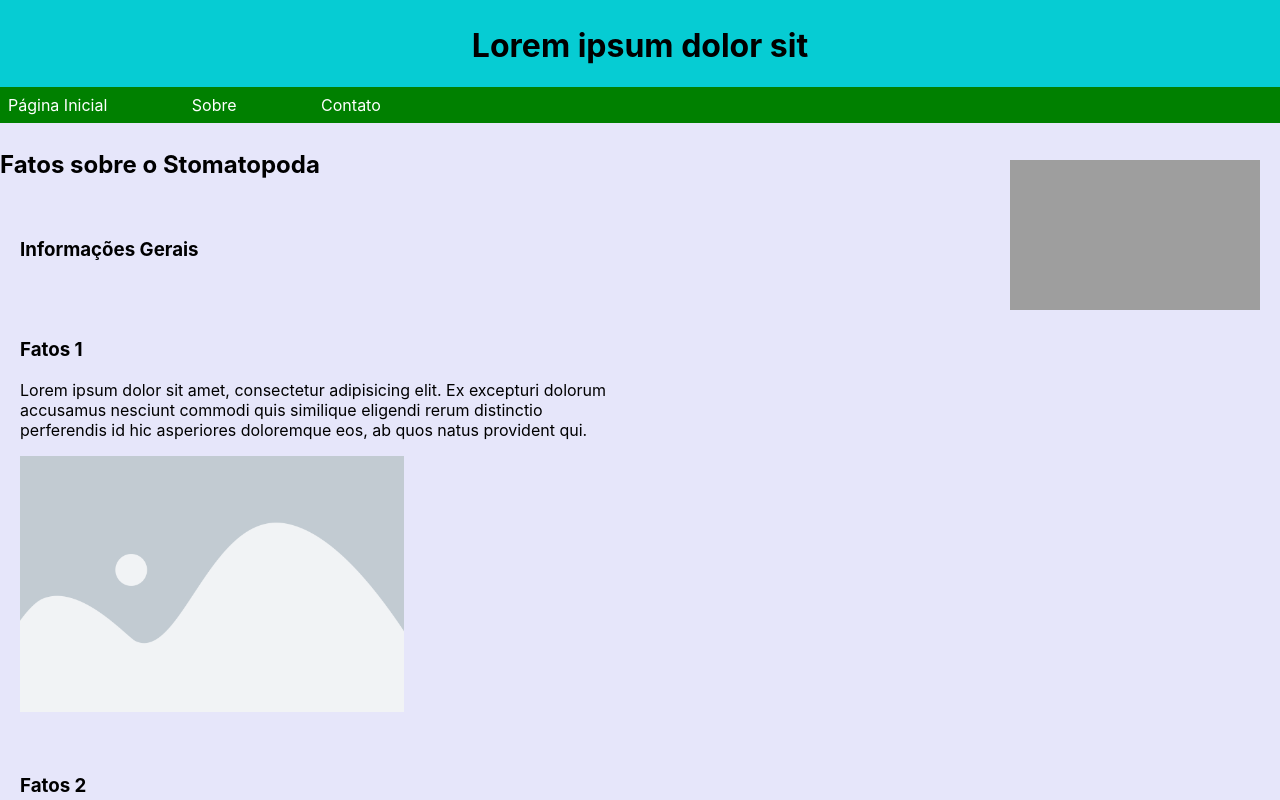
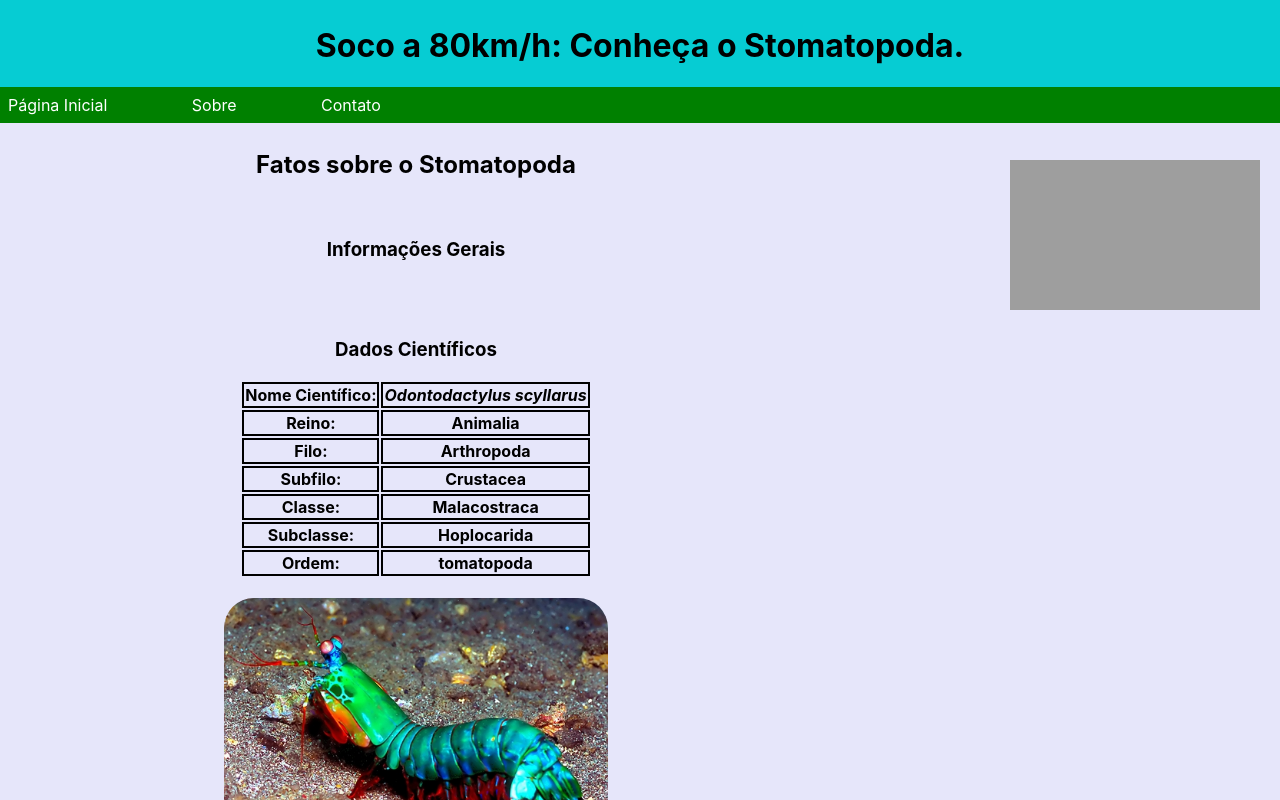
Before and after one commit to limaleonardo/trybe-exercises, a plain HTML site: page bloco_3/dia_4/index.html in a window 1280 px wide. Drawn offline with Linux system fonts and the light colour scheme; grey boxes are pictures that could not be loaded.

Commit message:
Iniciada a parte de conteudo

```diff
--- a/bloco_3/dia_4/index.html
+++ b/bloco_3/dia_4/index.html
@@ -5,10 +5,11 @@
     <meta charset="UTF-8" />
     <meta name="viewport" content="width=device-width" />
     <link rel="stylesheet" type="text/css" href="style.css">
+    <meta title="The Amazing Manthis-Shrimp" />
   </head>
   <body>
     <header>
-      <h1>Lorem ipsum dolor sit</h1>
+      <h1>Soco a 80km/h: Conheça o Stomatopoda.</h1>
       <nav>
         <a href="#" target="_blank">Página Inicial</a>
         <a href="#" target="_blank">Sobre</a>
@@ -25,10 +26,39 @@
         </section>
 
         <section>
-          <h3>Fatos 1</h3>
-          <p>Lorem ipsum dolor sit amet, consectetur adipisicing elit. Ex excepturi dolorum accusamus nesciunt commodi quis similique eligendi rerum distinctio perferendis id hic asperiores doloremque eos, ab quos natus provident qui.</p>
+          <h3>Dados Científicos</h3>
+          <table>
+            <tr>
+              <th>Nome Científico:</th>
+              <th><em>Odontodactylus scyllarus</em></th>
+            </tr>
+            <tr>
+              <th>Reino:</th>
+              <th>Animalia</th>
+            </tr>
+            <tr>
+              <th>Filo:</th>
+              <th>Arthropoda</th>
+            </tr>
+            <tr>
+              <th>Subfilo:</th>
+              <th>Crustacea</th>
+            </tr>
+            <tr>
+              <th>Classe:</th>
+              <th>Malacostraca</th>
+            </tr>
+            <tr>
+              <th>Subclasse:</th>
+              <th>Hoplocarida</th>
+            </tr>
+            <tr>
+              <th>Ordem:</th>
+              <th>tomatopoda</th>
+            </tr>
+          </table>
 
-          <img src="images/placeholder.png" alt="">
+          <img src="images/Mantis-shrimp.jpg" alt="A very magnific Mantis-shrimp">
         </section>
 
         <section>
@@ -48,9 +78,11 @@
         <section>
           <h3>Referências Bibliograficas</h3>
 
-          <p>
-            Lorem ipsum dolor sit amet consectetur adipisicing elit. Sunt labore quia consequatur aut nesciunt perspiciatis tenetur maxime, saepe ratione, reprehenderit quos? Omnis est, animi tenetur debitis accusamus accusantium nostrum. Voluptatum!
-          </p>
+          <ul>
+            <li><a href="https://pt.wikipedia.org/wiki/Stomatopoda">wikipedia</a></li>
+
+          </ul>
+
 
         </section>
 
--- a/bloco_3/dia_4/style.css
+++ b/bloco_3/dia_4/style.css
@@ -37,7 +37,7 @@ article{
 }
 
 section{
-  max-width: 50vw;
+  max-width: 65vw;
   padding: 20px;
 }
 
@@ -69,3 +69,24 @@ footer{
   text-align: center;
   padding: 5px;
 }
+
+th{
+  border-style:solid;
+  border-width: 2px;
+}
+
+table{
+  margin: auto;
+  margin-bottom: 20px;
+}
+
+h3, h2{
+  text-align: center;
+}
+
+img{
+  display: block;
+  margin: auto;
+  min-width: 300px;
+  border-radius: 30px;
+}
```
Also changed, not shown: bloco_3/dia_4/images/Mantis-shrimp.jpg (added).
